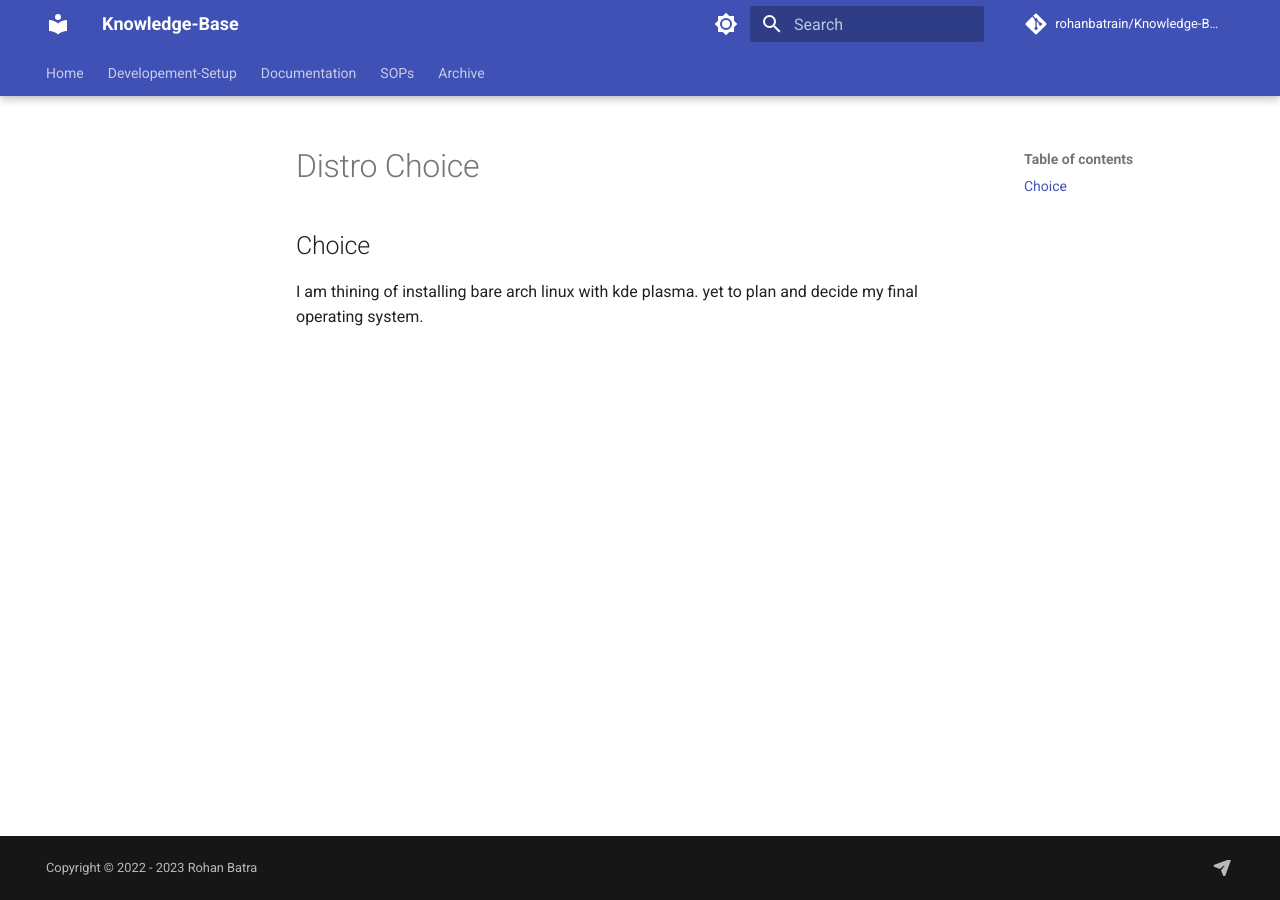
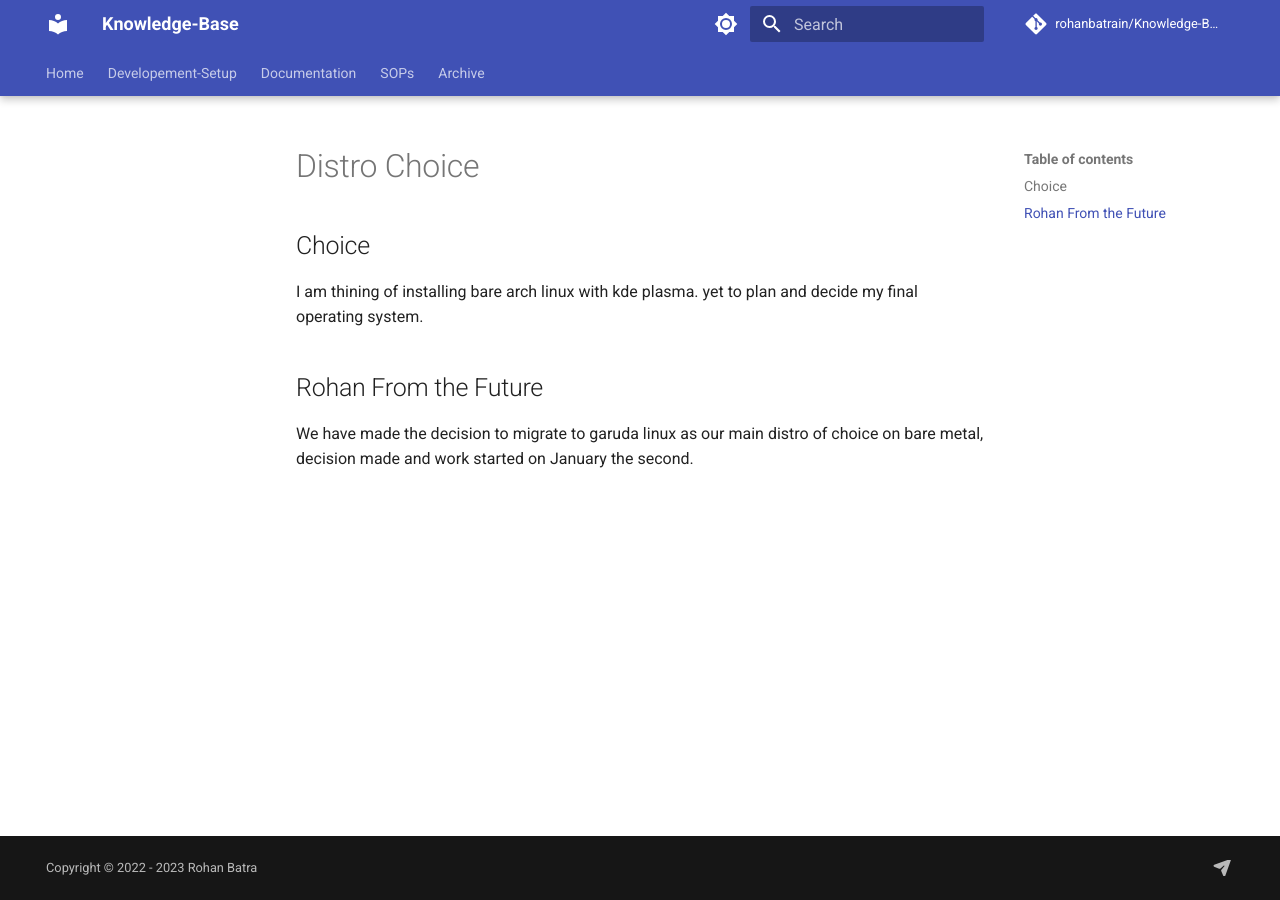
Before and after one commit to rohanbatrain/knowledge-base, an MkDocs documentation site: the page built from docs/Developement-Setup/Owned-Devices/Laptops/MSI/2023/December/Micron-Drive/Distro-Choice.md, in a window 1280 px wide. Built offline with MkDocs 1.6.1 and Material for MkDocs 9.7.7, drawn with Linux system fonts in a browser that asks for light colours; nearby versions of some CDN libraries; library files that are not in the unit come from our copies; comment, search, counter and statistics services are not loaded.

Commit message:
Update Distro-Choice.md

```diff
--- a/docs/Developement-Setup/Owned-Devices/Laptops/MSI/2023/December/Micron-Drive/Distro-Choice.md
+++ b/docs/Developement-Setup/Owned-Devices/Laptops/MSI/2023/December/Micron-Drive/Distro-Choice.md
@@ -1,3 +1,8 @@
 ## Choice
 
 I am thining of installing bare arch linux with kde plasma.  yet to plan and decide my final operating system.
+
+
+## Rohan From the Future
+
+We have made the decision to migrate to garuda linux as our main distro of choice on bare metal, decision made and work started on January the second.
```
